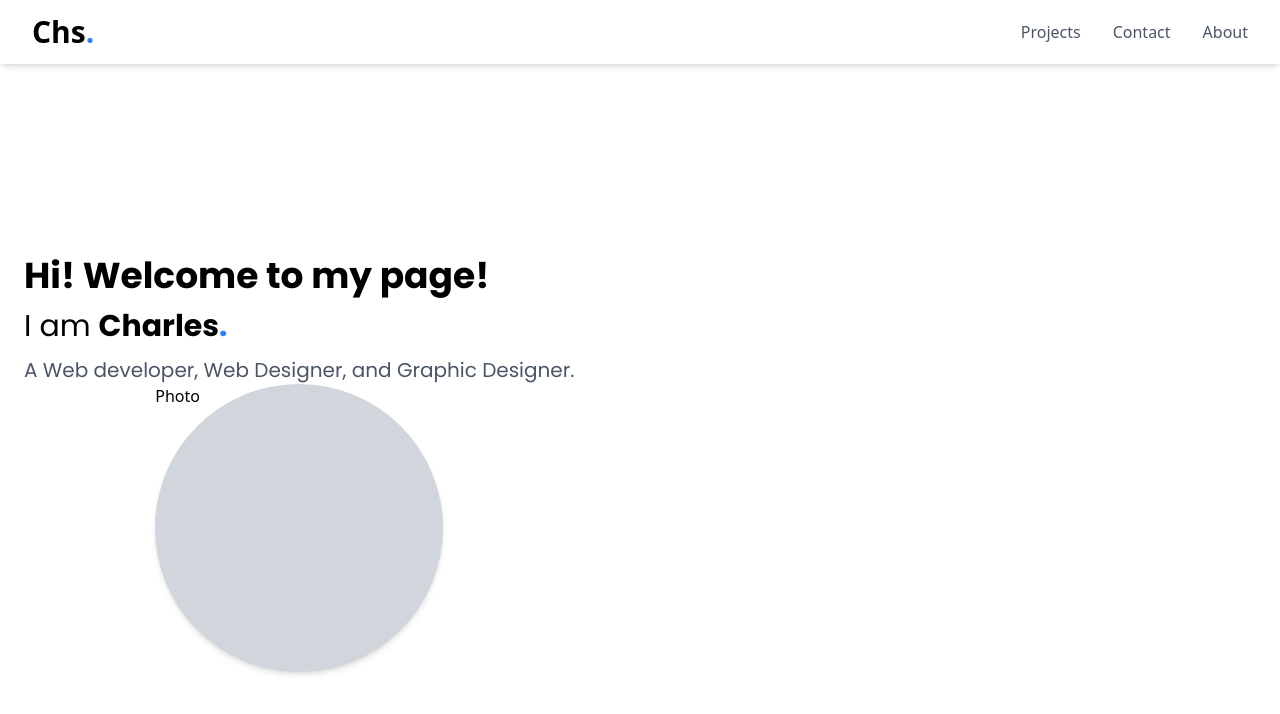
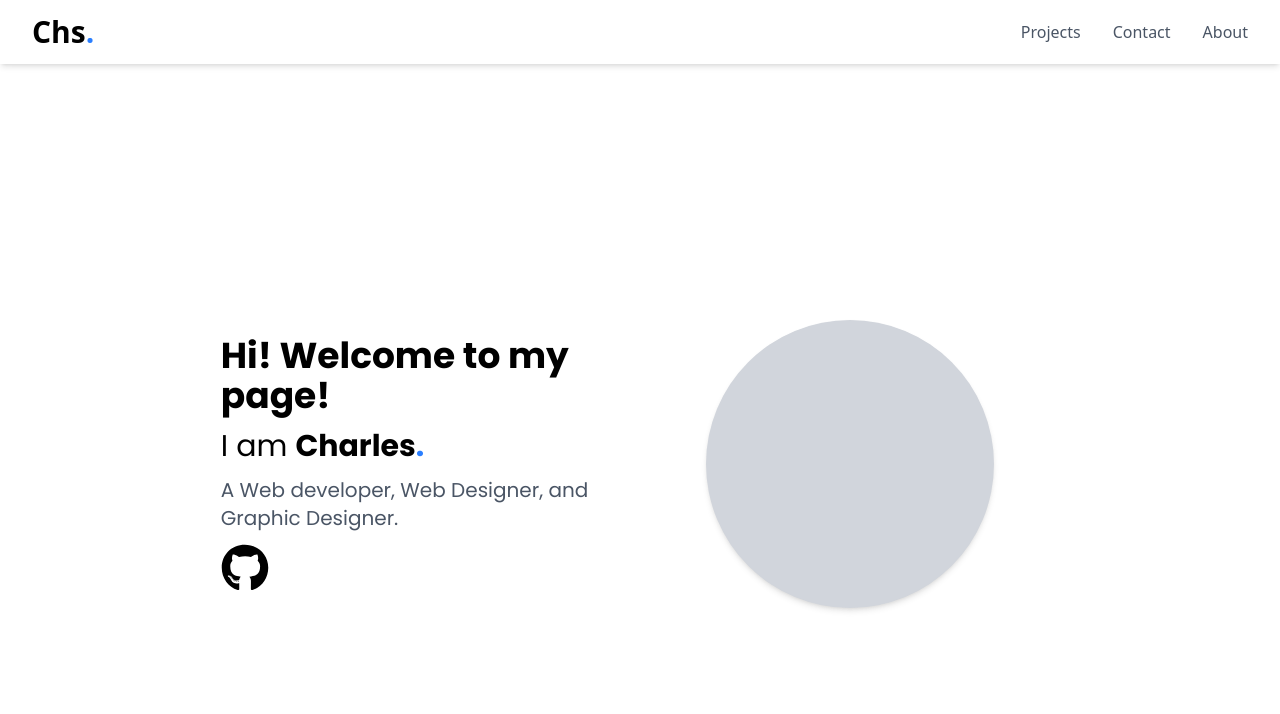
Before and after one commit to Charuzu28/Portfolio, a React (Vite) app in the folder client/: page / in a window 1280 px wide. Shown: the top 714 px of the page. Built offline with nearby package versions, Linux system fonts and the light colour scheme.

Commit message:
modify some components

```diff
--- a/client/package.json
+++ b/client/package.json
@@ -14,6 +14,7 @@
     "lucide-react": "^0.523.0",
     "react": "^19.1.0",
     "react-dom": "^19.1.0",
+    "react-icons": "^5.5.0",
     "react-router-dom": "^7.6.2",
     "tailwindcss": "^4.1.10"
   },
--- a/client/src/App.jsx
+++ b/client/src/App.jsx
@@ -1,6 +1,7 @@
 import { BrowserRouter as Router,Routes, Route } from "react-router-dom";
 import Home from "./pages/Home";
 import NavBar from "./components/NavBar"
+import Footer from "./components/Footer";
 
 const App = () => {
   return (
@@ -9,6 +10,7 @@ const App = () => {
     <Routes>
       <Route path="/" element={<Home/>} />
     </Routes>
+    <Footer />
    </Router>
   )
 }
--- /dev/null
+++ b/client/src/components/Footer.jsx
@@ -0,0 +1,13 @@
+import React from 'react'
+import { FaGithub } from "react-icons/fa";
+
+const Footer = () => {
+  return (
+    <footer className='bg-white px-4 py-6'>
+        <div>
+        </div>
+    </footer>
+  )
+}
+
+export default Footer
--- a/client/src/pages/Home.jsx
+++ b/client/src/pages/Home.jsx
@@ -1,22 +1,28 @@
 import React from 'react'
+import { FaGithub } from 'react-icons/fa'
 
 const Home = () => {
   return (
-    <main className='flex flex-col-reverse md:flex-row px-6 py-10 min-h-screen mx-auto max-w-7xl items-center justify-between'>
-      <section>
+    <main className='flex px-6 py-10 min-h-screen mx-auto max-w-7xl'>
+      <section className='flex flex-col-reverse md:flex-row items-center justify-center mx-auto'>
           <div className='flex-1 text-center md:text-left space-y-3'>
             <h1 className='text-3xl md:text-4xl font-bold font-poppins'>Hi! Welcome to my page!</h1>
               <h2 className='text-2xl md:text-3xl font-poppins'>I am <span className='font-poppins font-bold'>Charles</span><span className='text-blue-500 font-bold'>.</span></h2>
               <p className='text-lg md:text-xl text-gray-600 font-poppins'>A Web developer, Web Designer, and Graphic Designer.</p>
+                <a
+              href='https://github.com/Charuzu28'
+              target='_blank'
+              rel='noopener noreferrer'
+              className='hover:text-blue-500 text-5xl text-black transition duration-200'>
+                <FaGithub />
+              </a>
           </div>
 
           <div className='flex-1 flex items-center justify-center mb-10 md:mb-0'>
             <div className='bg-gray-300 shadow-md rounded-full w-48 h-48 md:w-72 md:h-72'>
-              Photo
             </div>
           </div>
       </section>
-
     </main>
   )
 }
```
Also changed, not shown: 1 other file (tests, documents, lock files or other folders).
